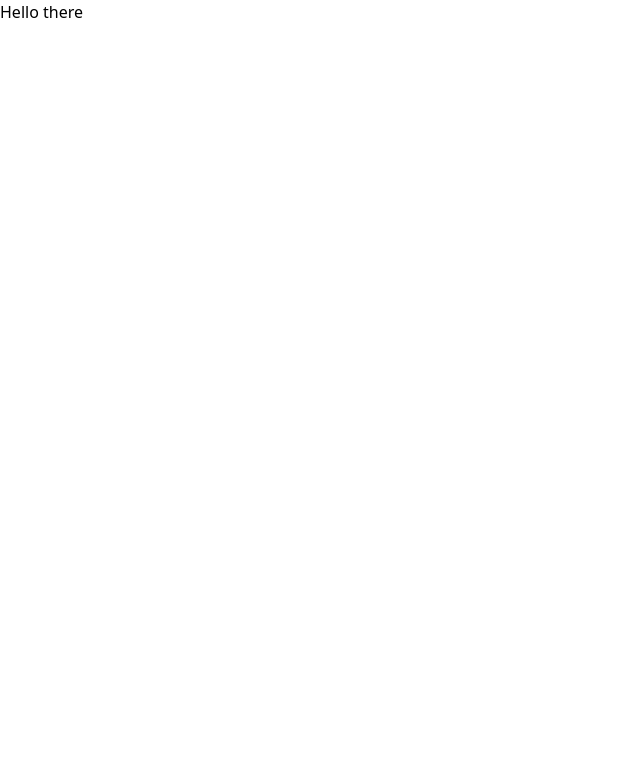
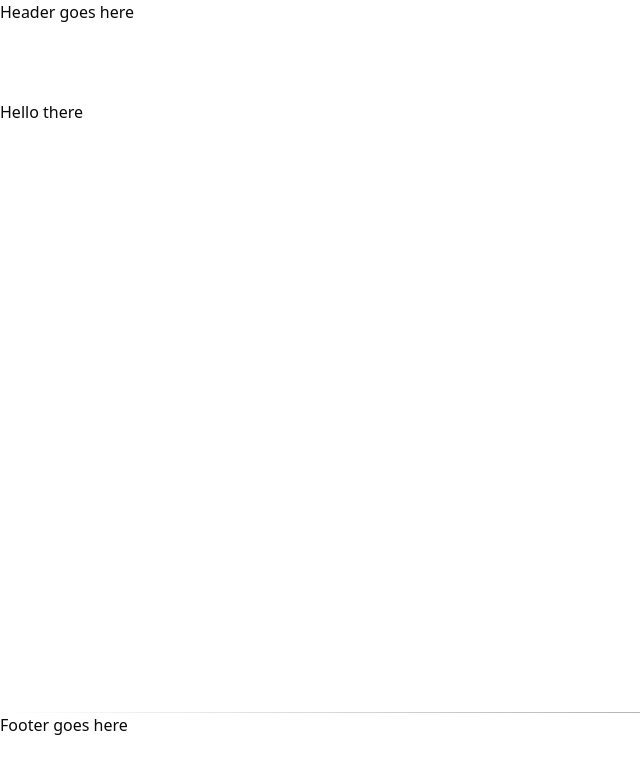
Before and after one commit to khinshankhan/www, a Next.js app: page / in a window 1280 px wide. Shown: the top 774 px of the page, without its empty margins (0-640 px from the left). Built offline with nearby package versions, Linux system fonts and the light colour scheme.

Commit message:
general layout of where things will go

```diff
--- a/app/layout.tsx
+++ b/app/layout.tsx
@@ -1,5 +1,6 @@
 import type { Metadata } from "next";
 import "./globals.css";
+import { Divider } from "@/components/primitives/divider";
 
 export const metadata: Metadata = {};
 
@@ -10,7 +11,17 @@ export default function RootLayout({
 }) {
   return (
     <html lang="en">
-      <body>{children}</body>
+      <body className="flex flex-col bg-white dark:bg-zinc-950 text-zinc-950 dark:text-white min-h-screen">
+        <div className="flex flex-col min-h-[87vh]">
+          <div className="min-h-[100px]">Header goes here</div>
+          <div className="grow flex flex-col">{children}</div>
+        </div>
+
+        <footer className="grow min-h-[120px] pt-4">
+          <Divider />
+          <span>Footer goes here</span>
+        </footer>
+      </body>
     </html>
   );
 }
```
